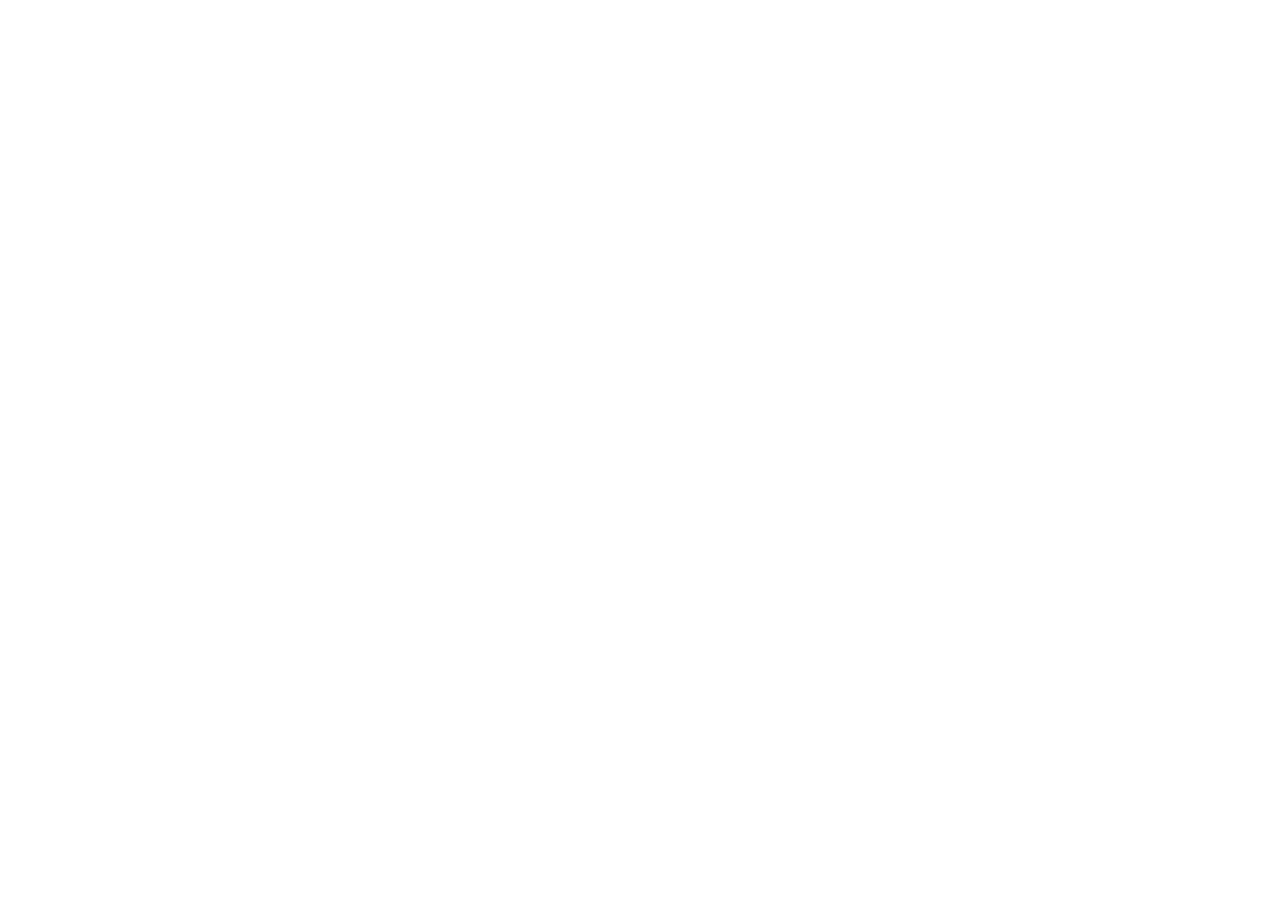
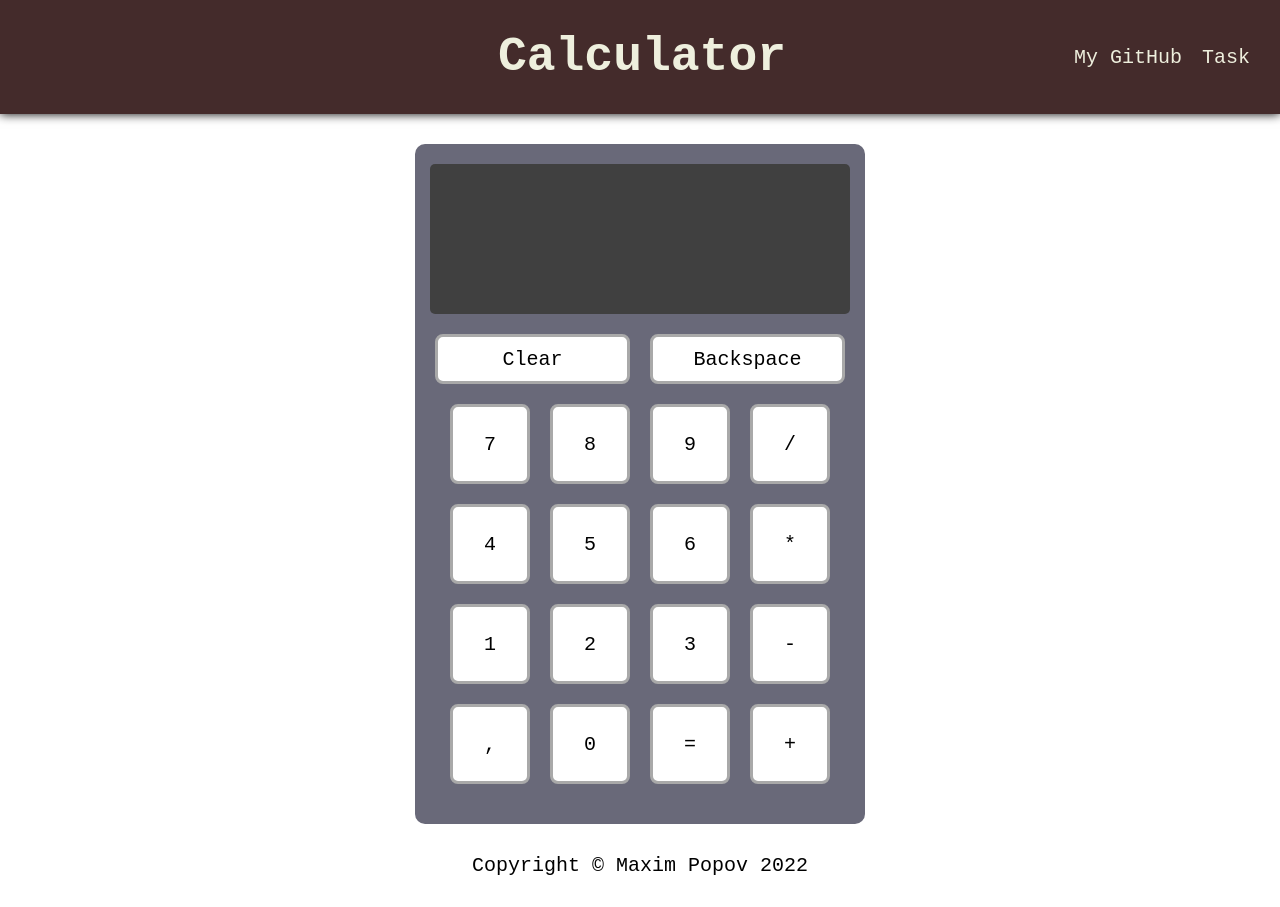
Before and after one commit to greatest-frog/calculator, a plain HTML site: page index.html in a window 1280 px wide. Before the commit the page ends 800 px from the top, so only its background shows below. Drawn offline with Linux system fonts and the light colour scheme.

Commit message:
Add the main page with content

```diff
--- a/index.html
+++ b/index.html
@@ -4,8 +4,51 @@
     <meta charset="UTF-8">
     <title>Calculator</title>
     <script src="./resources/javascript/script.js" defer></script>
+    <link type="text/css" href="./resources/css/style.css" rel="stylesheet">
 </head>
 <body>
+    <nav>
+        <div class="name">
+            <h1><a href="./index.html">Calculator</a></h1>
+        </div>
+        <div class="links text">
+            <a href="https://github.com/greatest-frog/">My GitHub</a>
+            <a href="https://www.theodinproject.com/lessons/foundations-calculator">Task</a>
+        </div>
+    </nav>
+    <main>
+        <div id="calculator">
+            <div id="display">
+                <div id="result">
 
+                </div>
+            </div>
+            <div id="active-buttons">
+                <div class="active-button" id="clear">Clear</div>
+                <div class="active-button" id="backspace">Backspace</div>
+            </div>
+            <div id="buttons">
+                <div class="button number">7</div>
+                <div class="button number">8</div>
+                <div class="button number">9</div>
+                <div class="button operator">/</div>
+                <div class="button number">4</div>
+                <div class="button number">5</div>
+                <div class="button number">6</div>
+                <div class="button operator">*</div>
+                <div class="button number">1</div>
+                <div class="button number">2</div>
+                <div class="button number">3</div>
+                <div class="button operator">-</div>
+                <div class="button spec">,</div>
+                <div class="button number">0</div>
+                <div class="button spec">=</div>
+                <div class="button operator">+</div>
+            </div>
+        </div>
+    </main>
+    <footer>
+        <div role="contentinfo" class="text">Copyright © Maxim Popov 2022</div>
+    </footer>
 </body>
 </html>
--- /dev/null
+++ b/resources/css/style.css
@@ -0,0 +1,124 @@
+body {
+    font-family: monospace;
+    font-size: 20px;
+    margin: 0;
+    padding: 0;
+}
+
+nav {
+    padding: 30px;
+    background-color: rgb(68, 43, 43);
+    box-shadow: 0 0 10px black;
+    display: flex;
+    align-items: center;
+}
+
+h1 {
+    margin: 0;
+    font-size: 48px;
+}
+
+a {
+    text-decoration: none;
+    color: #eeefdd;
+}
+
+main {
+    margin-top: 30px;
+    display: flex;
+    flex: auto;
+    justify-content: center;
+}
+
+footer {
+    text-align: center;
+    margin: 30px;
+}
+
+.name {
+    display: flex;
+    justify-content: center;
+    flex: auto;
+    margin-left: 180px;
+    color: #fff;
+}
+
+.links {
+    display: flex;
+    justify-content: flex-end;
+    align-items: center;
+    gap: 20px;
+}
+
+.active-button {
+    background-color: white;
+    height: 50px;
+    width: 195px;
+    box-sizing: border-box;
+    border: 3px solid #a9a9a9;
+    border-radius: 8px;
+    display: flex;
+    justify-content: center;
+    align-items: center;
+
+}
+
+.button {
+    background-color: white;
+    height: 80px;
+    width: 80px;
+    box-sizing: border-box;
+    border: 3px solid #a9a9a9;
+    border-radius: 8px;
+    display: flex;
+    justify-content: center;
+    align-items: center;
+}
+
+.clicked {
+    border: 3px solid #414141;
+    background-color: rgb(236, 236, 236);
+}
+
+#calculator {
+    background-color: #696979;
+    max-width: 450px;
+    height: 680px;
+    border-radius: 10px;
+    display: flex;
+    flex-direction: column;
+    justify-content: center;
+    align-items: center;
+    gap: 20px;
+}
+
+#display {
+    color: white;
+    background-color: #404040;
+    width: 420px;
+    display: flex;
+    justify-content: flex-end;
+    align-items: center;
+    flex: 0 1 150px;
+    border-radius: 5px;
+}
+
+#result {
+    font-size: 28px;
+    margin-right: 10px;
+}
+
+#active-buttons {
+    display: flex;
+    align-items: center;
+    gap: 20px;
+}
+
+#buttons {
+    height: 400px;
+    display: flex;
+    flex-wrap: wrap;
+    justify-content: center;
+    column-gap: 20px;
+    row-gap: 0px;
+}
--- a/resources/javascript/script.js
+++ b/resources/javascript/script.js
@@ -1,3 +1,8 @@
+const result = document.getElementById('result');
+const active_buttons = document.querySelectorAll('.active_button');
+const buttons = document.querySelectorAll('.button');
+
+
 function add(a, b) {
     return a + b;
 }
@@ -13,3 +18,10 @@ function multiply(a, b) {
 function divide(a, b) {
     return a / b;
 }
+
+function operate(a, b, operator) {
+    if (operator === '+') return add(a, b);
+    else if (operator === '-') return subtract(a, b);
+    else if (operator === '*') return multiply(a, b);
+    else if (operator === '/') return divide(a, b);
+}
```
